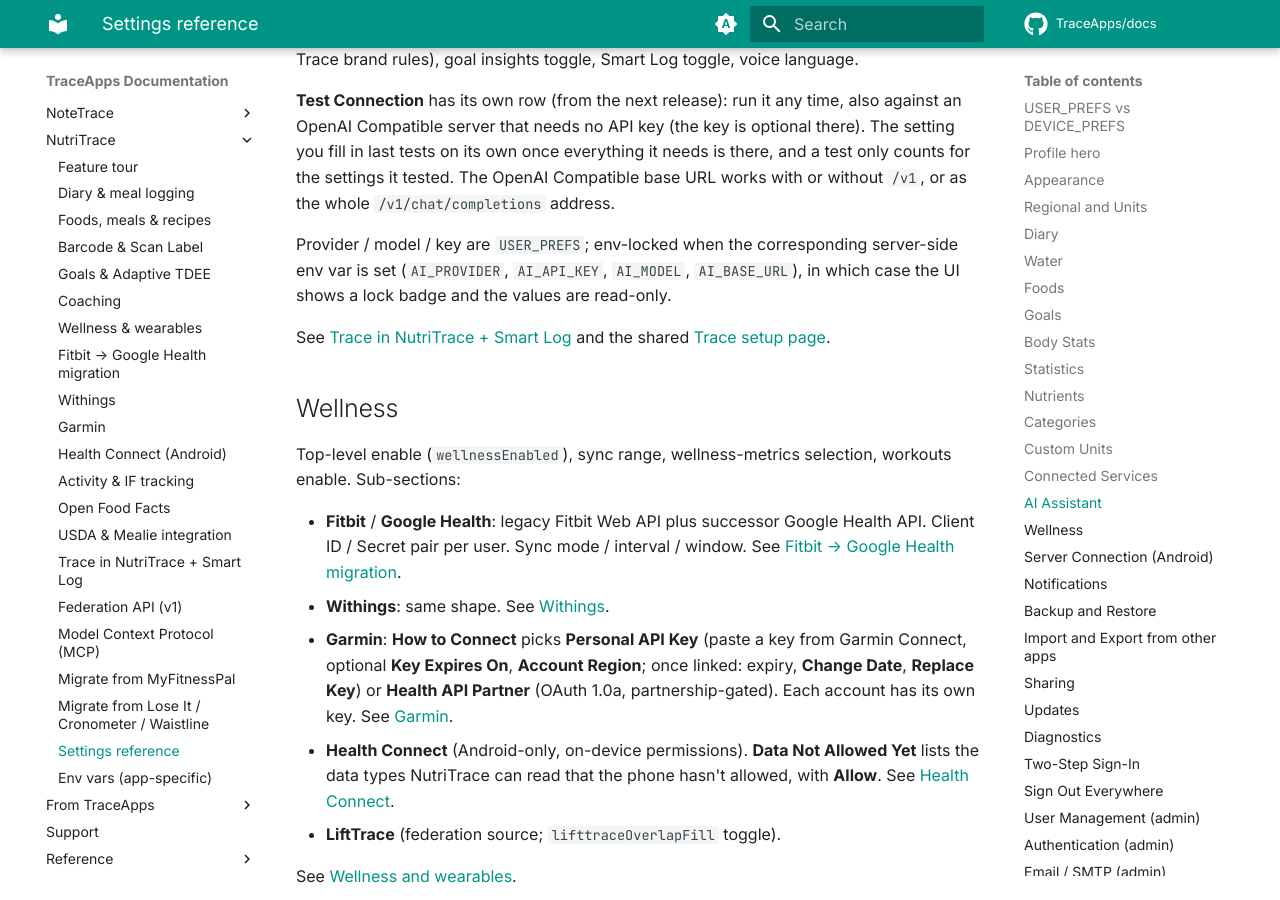
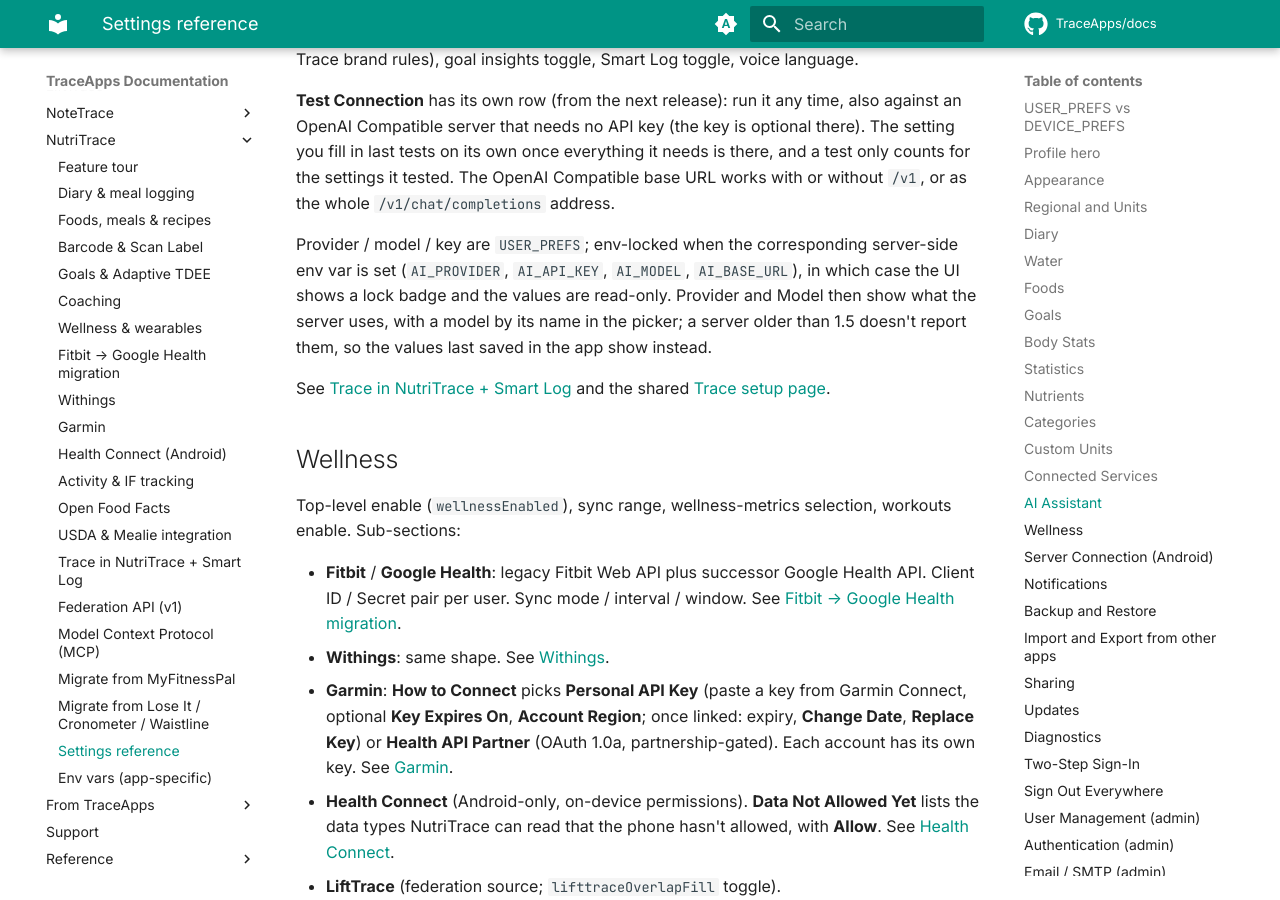
Before and after one commit to TraceApps/docs, an MkDocs documentation site: the page built from docs/nutritrace/settings.md, in a window 1280 px wide and 900 px high, scrolled down 3963 px. Built offline with MkDocs 1.6.1 and Material for MkDocs 9.7.7, drawn with Linux system fonts in a browser that asks for light colours; comment, search, counter and statistics services are not loaded.

Commit message:
NutriTrace Settings: locked AI shows the server's provider and model (nutritrace#308)

```diff
--- a/docs/nutritrace/settings.md
+++ b/docs/nutritrace/settings.md
@@ -97,7 +97,7 @@ Trace configuration. Enable, provider (Claude / OpenAI / Gemini / OpenAI-compat)
 
 **Test Connection** has its own row (from the next release): run it any time, also against an OpenAI Compatible server that needs no API key (the key is optional there). The setting you fill in last tests on its own once everything it needs is there, and a test only counts for the settings it tested. The OpenAI Compatible base URL works with or without `/v1`, or as the whole `/v1/chat/completions` address.
 
-Provider / model / key are `USER_PREFS`; env-locked when the corresponding server-side env var is set (`AI_PROVIDER`, `AI_API_KEY`, `AI_MODEL`, `AI_BASE_URL`), in which case the UI shows a lock badge and the values are read-only.
+Provider / model / key are `USER_PREFS`; env-locked when the corresponding server-side env var is set (`AI_PROVIDER`, `AI_API_KEY`, `AI_MODEL`, `AI_BASE_URL`), in which case the UI shows a lock badge and the values are read-only. Provider and Model then show what the server uses, with a model by its name in the picker; a server older than 1.5 doesn't report them, so the values last saved in the app show instead.
 
 See [Trace in NutriTrace + Smart Log](trace.md) and the shared [Trace setup page](../trace/setup.md).
 
```
